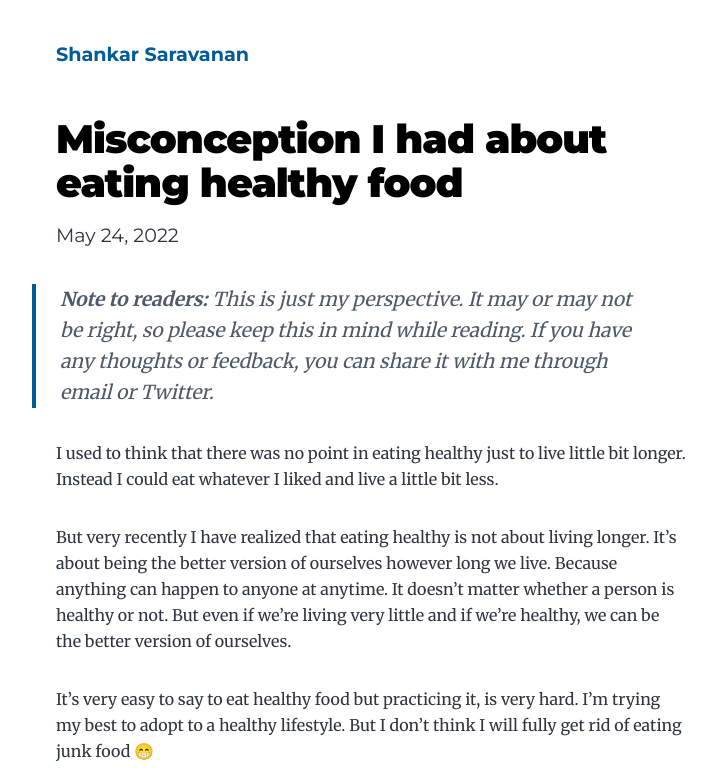
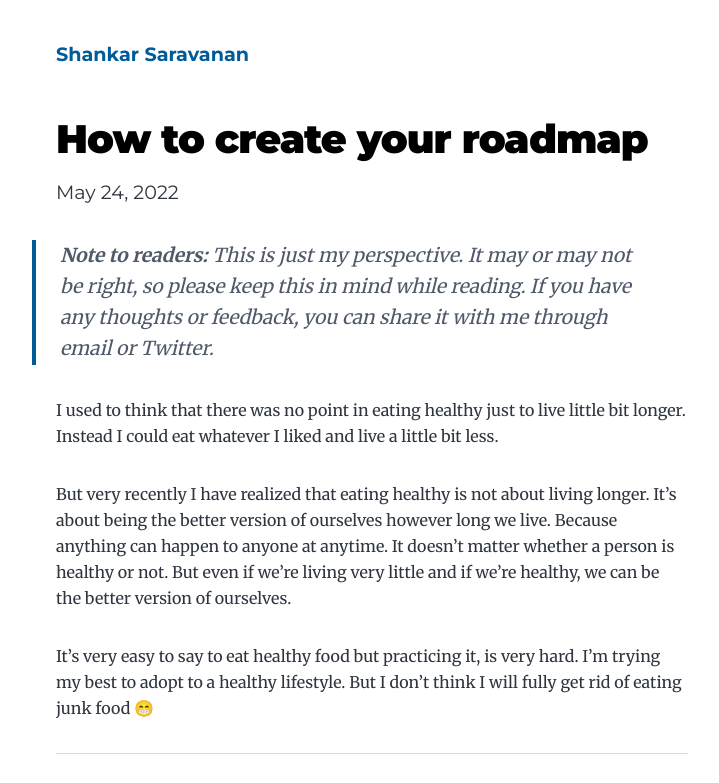
Before and after one commit to shankarsaravanan/personalblog, a Gatsby site: page /2022-05-24-misconception-i-had-about-eating-healthy-food-1/ in a window 1280 px wide. Shown: the top 783 px of the page, without its empty margins (268-987 px from the left). Built offline with nearby package versions, Linux system fonts and the light colour scheme; Gatsby itself is replaced by a stand-in of ours.

Commit message:
Update Blog “2022-05-24-misconception-i-had-about-eating-healthy-food-1”

```diff
--- a/content/blog/2022-05-24-misconception-i-had-about-eating-healthy-food-1.md
+++ b/content/blog/2022-05-24-misconception-i-had-about-eating-healthy-food-1.md
@@ -1,6 +1,6 @@
 ---
 layout: blog
-title: Misconception I had about eating healthy food
+title: How to create your roadmap
 date: 2022-05-24T15:50:56.528Z
 ---
 > **Note to readers:** This is just my perspective. It may or may not be right, so please keep this in mind while reading. If you have any thoughts or feedback, you can share it with me through email or Twitter.
```
